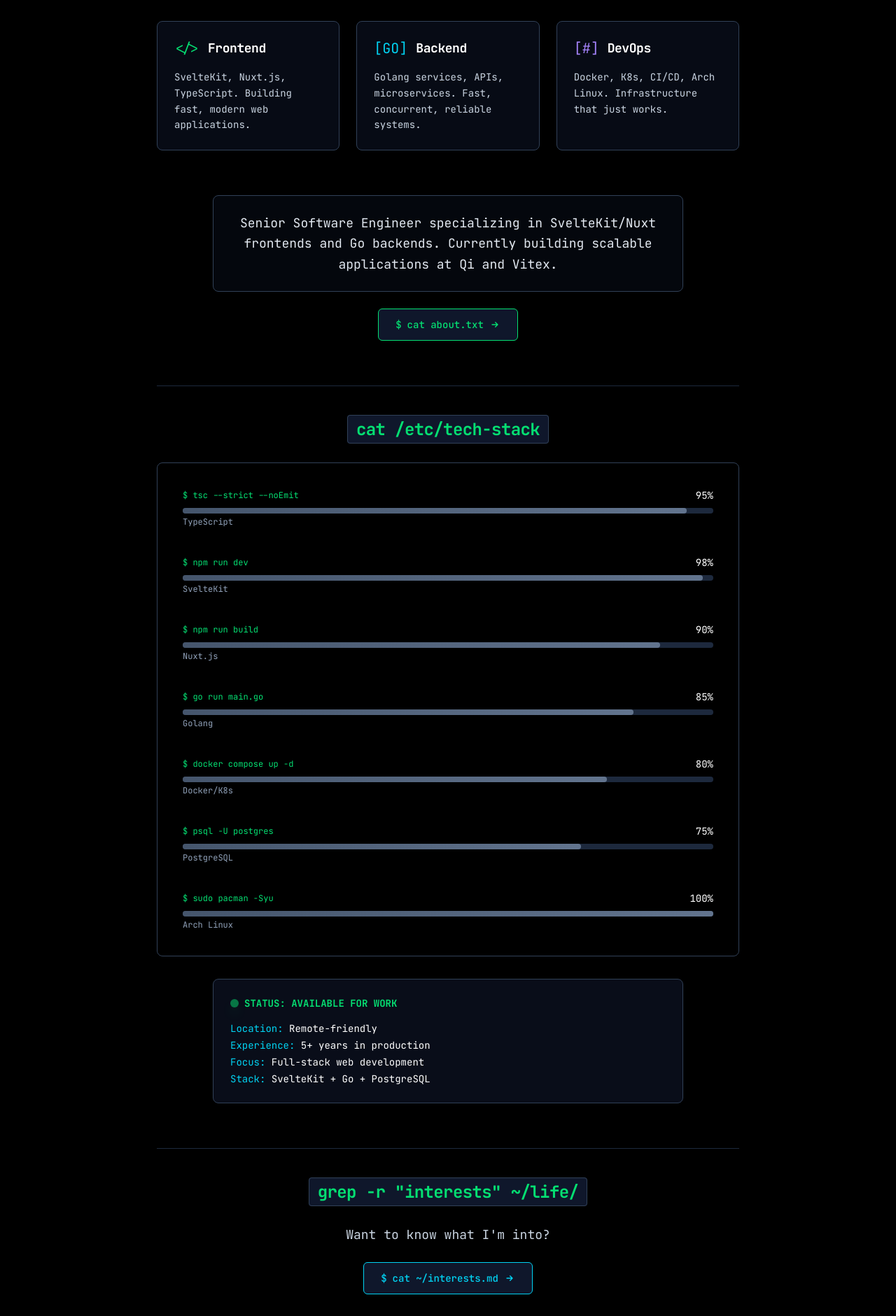
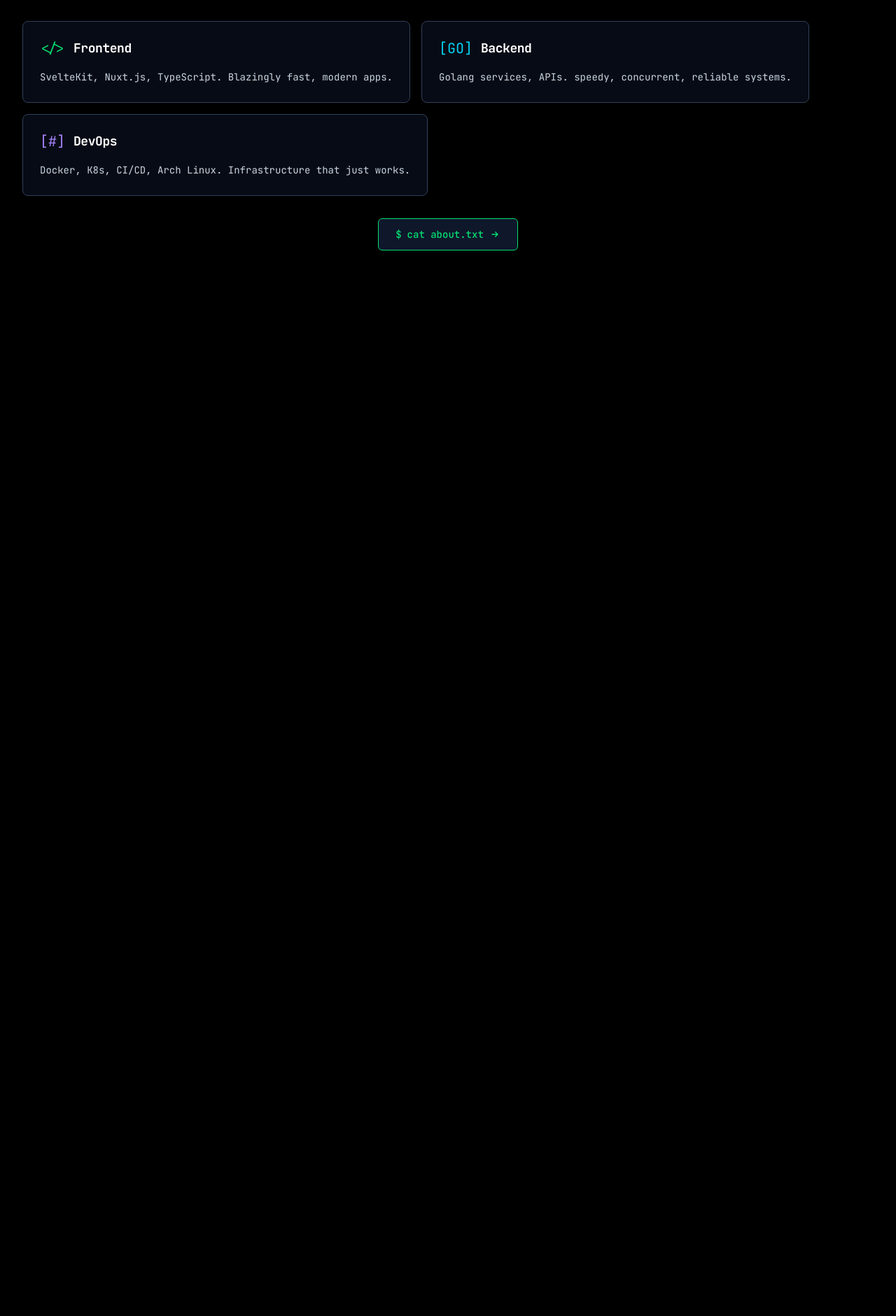
Before and after one commit to 61021/khaledwaleed.xyz, a SvelteKit app: page / in a window 1280 px wide. Shown: the part 559-2440 px from the top of the page at 70% size. After the commit the page ends 965 px from the top, so only its background shows below. Built offline with nearby package versions, Linux system fonts and the light colour scheme.

Commit message:
Refactor styles to remove unnecessary max-width constraints and update color classes for improved consistency. Adjust layout and spacing for better visual hierarchy and readability across various sections.

```diff
--- a/src/app.css
+++ b/src/app.css
@@ -95,7 +95,7 @@
 
 /* Academic paper-like styling for content blocks */
 .academic-block {
-	@apply rounded-lg border border-stone-800/50 bg-stone-900/30 p-6 shadow-lg;
+	@apply rounded-lg border border-slate-800/50 bg-slate-900/30 p-6 shadow-lg;
 	backdrop-filter: blur(8px);
 }
 
@@ -106,5 +106,5 @@
 
 .academic-divider::after {
 	content: '❦';
-	@apply absolute left-1/2 -translate-x-1/2 -translate-y-1/2 transform bg-stone-950 px-4 text-amber-600/60;
+	@apply absolute left-1/2 -translate-x-1/2 -translate-y-1/2 transform bg-slate-950 px-4 text-amber-600/60;
 }
--- a/src/lib/components/Likes.svelte
+++ b/src/lib/components/Likes.svelte
@@ -7,7 +7,7 @@
 		</h2>
 
 		<div
-			class="mx-auto prose prose-lg max-w-4xl prose-invert prose-h1:font-mono prose-h1:text-xl prose-h1:text-cyan-400 prose-ul:text-slate-300"
+			class="mx-auto prose prose-lg prose-invert prose-h1:font-mono prose-h1:text-xl prose-h1:text-cyan-400 prose-ul:text-slate-300"
 		>
 			<h1>[#] Food</h1>
 			<ul>
--- a/src/routes/+layout.svelte
+++ b/src/routes/+layout.svelte
@@ -18,7 +18,7 @@
 <div class="min-h-screen bg-black text-white">
 	<!-- Navigation -->
 	<nav class="border-b border-slate-800 bg-black/95 backdrop-blur">
-		<div class="mx-auto max-w-4xl px-6 sm:px-8">
+		<div class="px-6 sm:px-8">
 			<div class="flex h-16 items-center justify-between">
 				<div class="flex items-center space-x-8">
 					<a href="/" class="text-xl font-semibold tracking-wide text-green-400"> khaled@dev:~$ </a>
@@ -43,7 +43,7 @@
 	</nav>
 
 	<!-- Main Content -->
-	<main class="mx-auto max-w-4xl px-6 py-12 sm:px-8">
+	<main class=" px-6 py-8 sm:px-8 lg:py-12">
 		{@render children()}
 	</main>
 </div>
--- a/src/routes/+page.svelte
+++ b/src/routes/+page.svelte
@@ -65,12 +65,14 @@
 	/>
 </svelte:head>
 
-<div class="animate-fade-in space-y-16">
+<div class="animate-fade-in space-y-8">
 	<!-- Terminal Hero Section -->
-	<section class="space-y-8">
+
+	<section class="space-y-8 md:col-span-2">
 		<!-- Terminal Window -->
-		<div class="mx-auto max-w-4xl">
+		<div>
 			<!-- Terminal Header -->
+
 			<div class="flex items-center justify-between rounded-t-lg bg-slate-900 px-4 py-3">
 				<div class="flex space-x-2">
 					<div class="h-3 w-3 rounded-full bg-red-600"></div>
@@ -82,7 +84,9 @@
 			</div>
 
 			<!-- Terminal Content -->
-			<div class="min-h-[400px] rounded-b-lg border border-slate-800 bg-black p-6 text-sm">
+			<div
+				class="min-h-[400px] overflow-hidden rounded-b-lg border border-slate-800 bg-black p-6 text-sm"
+			>
 				<div class="text-white">
 					<pre class="leading-relaxed whitespace-pre-wrap">{terminalText}</pre>
 					<span class="text-green-400" class:opacity-100={showCursor} class:opacity-0={!showCursor}
@@ -93,7 +97,7 @@
 		</div>
 
 		<!-- Core Skills -->
-		<div class="mx-auto grid max-w-4xl grid-cols-1 gap-6 md:grid-cols-3">
+		<div class="flex flex-wrap gap-4">
 			<div
 				class="rounded-lg border border-slate-700 bg-slate-900/50 p-6 transition-all duration-300 hover:border-green-400 hover:shadow-lg hover:shadow-green-400/10"
 			>
@@ -102,7 +106,7 @@
 					<h3 class="text-lg font-semibold text-white">Frontend</h3>
 				</div>
 				<p class="text-sm text-slate-300">
-					SvelteKit, Nuxt.js, TypeScript. Building fast, modern web applications.
+					SvelteKit, Nuxt.js, TypeScript. Blazingly fast, modern apps.
 				</p>
 			</div>
 
@@ -114,10 +118,9 @@
 					<h3 class="text-lg font-semibold text-white">Backend</h3>
 				</div>
 				<p class="text-sm text-slate-300">
-					Golang services, APIs, microservices. Fast, concurrent, reliable systems.
+					Golang services, APIs. speedy, concurrent, reliable systems.
 				</p>
 			</div>
-
 			<div
 				class="rounded-lg border border-slate-700 bg-slate-900/50 p-6 transition-all duration-300 hover:border-violet-400 hover:shadow-lg hover:shadow-violet-400/10"
 			>
@@ -134,13 +137,6 @@
 
 	<!-- About -->
 	<section class="mx-auto max-w-2xl space-y-6 text-center">
-		<div class="rounded-lg border border-slate-700 bg-slate-900/30 p-6">
-			<p class="text-lg leading-relaxed text-slate-200">
-				Senior Software Engineer specializing in SvelteKit/Nuxt frontends and Go backends. Currently
-				building scalable applications at Qi and Vitex.
-			</p>
-		</div>
-
 		<div class="flex justify-center">
 			<a
 				href="/about"
@@ -159,100 +155,4 @@
 			</a>
 		</div>
 	</section>
-
-	<!-- Tech Stack -->
-	<section class="border-t border-slate-800 pt-12">
-		<div class="space-y-8">
-			<h2 class="text-center text-2xl font-semibold text-white">
-				<code class="rounded border border-slate-700 bg-slate-900 px-3 py-1 text-green-400"
-					>cat /etc/tech-stack</code
-				>
-			</h2>
-
-			<!-- Technologies -->
-			<div class="mx-auto max-w-4xl rounded-lg border border-slate-700 bg-black/60 p-6">
-				<div class="space-y-4 text-sm">
-					{#each [{ name: 'TypeScript', level: 95, command: 'tsc --strict --noEmit' }, { name: 'SvelteKit', level: 98, command: 'npm run dev' }, { name: 'Nuxt.js', level: 90, command: 'npm run build' }, { name: 'Golang', level: 85, command: 'go run main.go' }, { name: 'Docker/K8s', level: 80, command: 'docker compose up -d' }, { name: 'PostgreSQL', level: 75, command: 'psql -U postgres' }, { name: 'Arch Linux', level: 100, command: 'sudo pacman -Syu' }] as tech}
-						<div
-							class="group cursor-pointer rounded p-3 transition-all hover:border-l-4 hover:border-l-green-400 hover:bg-slate-800/50"
-						>
-							<div class="mb-2 flex items-center justify-between">
-								<span class="text-xs text-green-400">$ {tech.command}</span>
-								<span class="text-white">{tech.level}%</span>
-							</div>
-							<div class="h-2 w-full rounded-full bg-slate-800">
-								<div
-									class="h-2 rounded-full bg-gradient-to-r from-slate-600 to-slate-500 transition-all duration-1000 group-hover:from-green-400 group-hover:to-cyan-400 group-hover:shadow-lg group-hover:shadow-green-400/30"
-									style="width: {tech.level}%"
-								></div>
-							</div>
-							<div class="mt-1 text-xs text-slate-400 transition-colors group-hover:text-white">
-								{tech.name}
-							</div>
-						</div>
-					{/each}
-				</div>
-			</div>
-
-			<!-- Current Status -->
-			<div class="mx-auto max-w-2xl rounded-lg border border-slate-700 bg-slate-900/60 p-6">
-				<div class="flex items-center space-x-4 text-sm">
-					<div class="flex items-center space-x-2">
-						<div
-							class="h-3 w-3 animate-pulse rounded-full bg-green-400 shadow-lg shadow-green-400/50"
-						></div>
-						<span class="font-semibold text-green-400">STATUS: AVAILABLE FOR WORK</span>
-					</div>
-				</div>
-				<div class="mt-4 space-y-1 text-sm text-slate-300">
-					<div>
-						<code class="text-cyan-400">Location:</code>
-						<span class="text-white">Remote-friendly</span>
-					</div>
-					<div>
-						<code class="text-cyan-400">Experience:</code>
-						<span class="text-white">5+ years in production</span>
-					</div>
-					<div>
-						<code class="text-cyan-400">Focus:</code>
-						<span class="text-white">Full-stack web development</span>
-					</div>
-					<div>
-						<code class="text-cyan-400">Stack:</code>
-						<span class="text-white">SvelteKit + Go + PostgreSQL</span>
-					</div>
-				</div>
-			</div>
-		</div>
-	</section>
-
-	<!-- Likes -->
-	<section class="border-t border-slate-800 pt-12">
-		<div class="space-y-8">
-			<h2 class="text-center text-2xl font-semibold text-white">
-				<code class="rounded border border-slate-700 bg-slate-900 px-3 py-1 text-green-400"
-					>grep -r "interests" ~/life/</code
-				>
-			</h2>
-
-			<div class="mx-auto max-w-2xl text-center">
-				<p class="mb-6 text-lg text-slate-300">Want to know what I'm into?</p>
-				<a
-					href="/likes"
-					class="inline-flex items-center rounded-md border border-cyan-400 bg-slate-900 px-6 py-3 text-sm font-medium text-cyan-400 shadow-lg transition-all duration-200 hover:bg-cyan-400 hover:text-black hover:shadow-cyan-400/20"
-				>
-					<span class="mr-2">$</span>
-					cat ~/interests.md
-					<svg class="ml-2 h-4 w-4" fill="none" stroke="currentColor" viewBox="0 0 24 24">
-						<path
-							stroke-linecap="round"
-							stroke-linejoin="round"
-							stroke-width="2"
-							d="M13 7l5 5m0 0l-5 5m5-5H6"
-						/>
-					</svg>
-				</a>
-			</div>
-		</div>
-	</section>
 </div>
--- a/src/routes/about/+page.svelte
+++ b/src/routes/about/+page.svelte
@@ -6,8 +6,7 @@
 			title: 'Senior Software Engineer',
 			company: 'Qi',
 			period: 'Current',
-			description:
-				'Building SvelteKit applications and Go microservices for scalable web platforms.',
+			description: 'Leading the development of the frontend for multiple projects.',
 			url: 'https://qi.iq'
 		},
 		{
@@ -38,21 +37,19 @@
 <div class="animate-fade-in space-y-16">
 	<!-- Page Header -->
 	<section class="space-y-8 text-center">
-		<div class="space-y-4">
+		<div class="space-y-8">
 			<h1 class="text-4xl font-bold tracking-tight text-white sm:text-5xl">
 				<code class="rounded border border-slate-700 bg-slate-900 px-4 py-2 text-green-400"
 					>man khaled</code
 				>
 			</h1>
-			<div
-				class="mx-auto max-w-3xl rounded-lg border border-slate-700 bg-black/60 p-6 text-left text-sm"
-			>
+			<div class="mx-auto rounded-lg border border-slate-700 bg-black/60 p-6 text-left text-sm">
 				<div class="mb-4 text-slate-300">KHALED(1) Developer Manual KHALED(1)</div>
 				<div class="space-y-2 text-slate-300">
 					<div><span class="font-bold text-green-400">NAME</span></div>
-					<div class="ml-8">khaled - Senior Software Engineer, Full-stack Developer</div>
+					<div class="ml-8">khaled - Senior Software Engineer</div>
 					<div class="mt-4"><span class="font-bold text-green-400">SYNOPSIS</span></div>
-					<div class="ml-8">khaled [--frontend] [--backend] [--fullstack] [--remote]</div>
+					<div class="ml-8">khaled [--frontend] [--backend]</div>
 					<div class="mt-4"><span class="font-bold text-green-400">DESCRIPTION</span></div>
 					<div class="ml-8">
 						Experienced software engineer specializing in modern web development.
@@ -66,17 +63,15 @@
 	</section>
 
 	<!-- Background -->
-	<section class="mx-auto max-w-3xl space-y-6">
-		<h2 class="border-b border-slate-800 pb-2 text-2xl font-semibold text-white">
+	<section class="mx-auto space-y-6">
 		<code class="rounded border border-slate-700 bg-slate-900 px-2 py-1 text-green-400"
 			>cat ~/background.txt</code
 		>
-		</h2>
 		<div class="space-y-6">
 			<div class="rounded-lg border border-slate-700 bg-slate-900/50 p-6">
 				<p class="mb-4 leading-relaxed text-slate-200">
 					5+ years of experience building web applications that scale. I focus on writing clean,
-					maintainable code and creating user experiences that solve real problems.
+					maintainable code and creating user experiences that feel alive.
 				</p>
 				<p class="leading-relaxed text-slate-300">
 					Currently working with talented teams at
@@ -101,12 +96,10 @@
 	</section>
 
 	<!-- Experience -->
-	<section class="mx-auto max-w-3xl space-y-6">
-		<h2 class="border-b border-slate-800 pb-2 text-2xl font-semibold text-white">
+	<section class="mx-auto space-y-6">
 		<code class="rounded border border-slate-700 bg-slate-900 px-2 py-1 text-green-400"
-				>ls ~/experience/</code
+			>ls ~/current/</code
 		>
-		</h2>
 		<div class="space-y-6">
 			{#each experiences as exp}
 				<div
@@ -139,12 +132,10 @@
 	</section>
 
 	<!-- Skills -->
-	<section class="mx-auto max-w-3xl space-y-6">
-		<h2 class="border-b border-slate-800 pb-2 text-2xl font-semibold text-white">
+	<section class="mx-auto space-y-6">
 		<code class="rounded border border-slate-700 bg-slate-900 px-3 py-1 text-green-400"
 			>find ~/skills -type f</code
 		>
-		</h2>
 
 		<!-- Terminal-style skills listing -->
 		<div class="rounded-lg border border-slate-700 bg-black/60 p-6 text-sm">
@@ -179,8 +170,8 @@
 			>
 				<div class="text-sm">
 					<div class="text-green-400">$ which editor</div>
-					<div class="text-slate-300">/usr/bin/nvim</div>
-					<div class="mt-2 text-xs text-slate-400">Vim user since 2019 [>_]</div>
+					<div class="text-slate-300">/usr/bin/cursor</div>
+					<div class="mt-2 text-xs text-slate-400">Multitasking with Cursor [>_]</div>
 				</div>
 			</div>
 
@@ -200,7 +191,7 @@
 				<div class="text-sm">
 					<div class="text-green-400">$ uname -r</div>
 					<div class="text-slate-300">6.16.8-arch1-1</div>
-					<div class="mt-2 text-xs text-slate-400">Arch Linux BTW ^_^</div>
+					<div class="mt-2 text-xs text-slate-400">I use Arch BTW</div>
 				</div>
 			</div>
 
@@ -217,38 +208,50 @@
 	</section>
 
 	<!-- Contact -->
-	<section class="mx-auto max-w-3xl space-y-6 border-t border-slate-800 pt-12">
-		<h2 class="text-center text-2xl font-semibold text-white">
+	<section class="mx-auto space-y-6 border-t border-slate-800 pt-12">
 		<code class="rounded border border-slate-700 bg-slate-900 px-3 py-1 text-green-400"
 			>./get_in_touch.sh</code
 		>
-		</h2>
 
 		<!-- Contact Info -->
 		<div class="rounded-lg border border-slate-700 bg-black/60 p-6 text-sm">
 			<div class="space-y-2">
-				<div class="text-green-400">$ curl -s https://api.khaled.dev/contact</div>
+				<div class="text-green-400">$ curl -s https://api.khaledwaleed.xyz/contact</div>
 				<div class="text-slate-300">{'{'}</div>
 				<div class="ml-4 text-slate-300">
 					"status": "<span class="text-green-300">available</span>",
 				</div>
 				<div class="ml-4 text-slate-300">
-					"email": "<span class="text-cyan-400">khaled@example.com</span>",
+					"email": "<a href="mailto:contact@khaledwaleed.xyz" class="text-cyan-400"
+						>contact@khaledwaleed.xyz</a
+					>",
 				</div>
 				<div class="ml-4 text-slate-300">
-					"linkedin": "<span class="text-cyan-400">linkedin.com/in/khaledwaleed</span>",
+					"phone": "<a href="tel:+964783857755311" class="text-cyan-400">+964 783 8577 55311</a>",
 				</div>
 				<div class="ml-4 text-slate-300">
-					"github": "<span class="text-cyan-400">github.com/khaledwaleed</span>",
+					"linkedin": "<a href="https://www.linkedin.com/in/kwaleedkhalid/" class="text-cyan-400"
+						>linkedin.com/in/kwaleedkhalid/</a
+					>",
 				</div>
 				<div class="ml-4 text-slate-300">
-					"location": "<span class="text-green-300">remote-friendly</span>",
+					"github": "<a href="https://github.com/61021" class="text-cyan-400">github.com/61021</a>",
 				</div>
 				<div class="ml-4 text-slate-300">
-					"interests": ["<span class="text-violet-400">web development</span>", "<span
-						class="text-violet-400">scalable systems</span
-					>", "<span class="text-violet-400">clean code</span>"]
+					"instagram": "<a href="https://www.instagram.com/khaled.jsx/" class="text-cyan-400"
+						>instagram.com/khaled.jsx/</a
+					>",
 				</div>
+				<div class="ml-4 text-slate-300">
+					"telegram": "<a href="https://t.me/x61021" class="text-cyan-400">t.me/x61021</a>",
+				</div>
+
+				<div class="ml-4 text-slate-300">
+					"whatsapp": "<a href="https://wa.me/message/6N52L7STPCUJO1" class="text-cyan-400"
+						>wa.me/message/6N52L7STPCUJO1</a
+					>",
+				</div>
+
 				<div class="text-slate-300">{'}'}</div>
 				<div class="mt-4 text-green-400">$ echo "Let's build something great together"</div>
 				<div class="text-slate-300">Let's build something great together</div>
@@ -258,15 +261,15 @@
 		<!-- Contact Buttons -->
 		<div class="flex flex-col justify-center gap-4 sm:flex-row">
 			<a
-				href="mailto:khaled@example.com"
-				class="inline-flex items-center justify-center rounded-md border border-stone-600 bg-stone-800 px-6 py-3 text-sm font-medium text-slate-200 shadow-lg transition-all duration-200 hover:bg-slate-700"
+				href="contact@khaledwaleed.xyz "
+				class="inline-flex items-center justify-center rounded-md border border-slate-600 bg-slate-800 px-6 py-3 text-sm font-medium text-slate-200 shadow-lg transition-all duration-200 hover:bg-slate-700"
 			>
 				<span class="mr-2">$</span>
 				echo "Hello" | mail khaled
 			</a>
 			<a
 				href="/"
-				class="inline-flex items-center justify-center rounded-md border border-stone-600 px-6 py-3 text-sm font-medium text-slate-300 transition-all duration-200 hover:bg-slate-800/50"
+				class="inline-flex items-center justify-center rounded-md border border-slate-600 px-6 py-3 text-sm font-medium text-slate-300 transition-all duration-200 hover:bg-slate-800/50"
 			>
 				<span class="mr-2">$</span>
 				cd ~
```
Also changed, not shown: 1 other file (tests, documents, lock files or other folders). Lines whose indentation alone changed are shown as unchanged.
